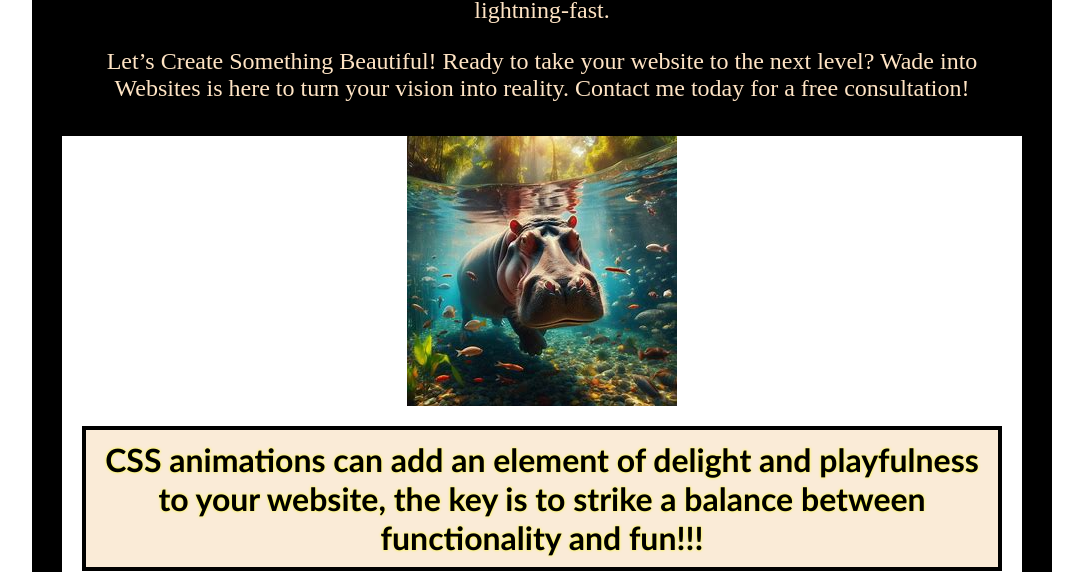
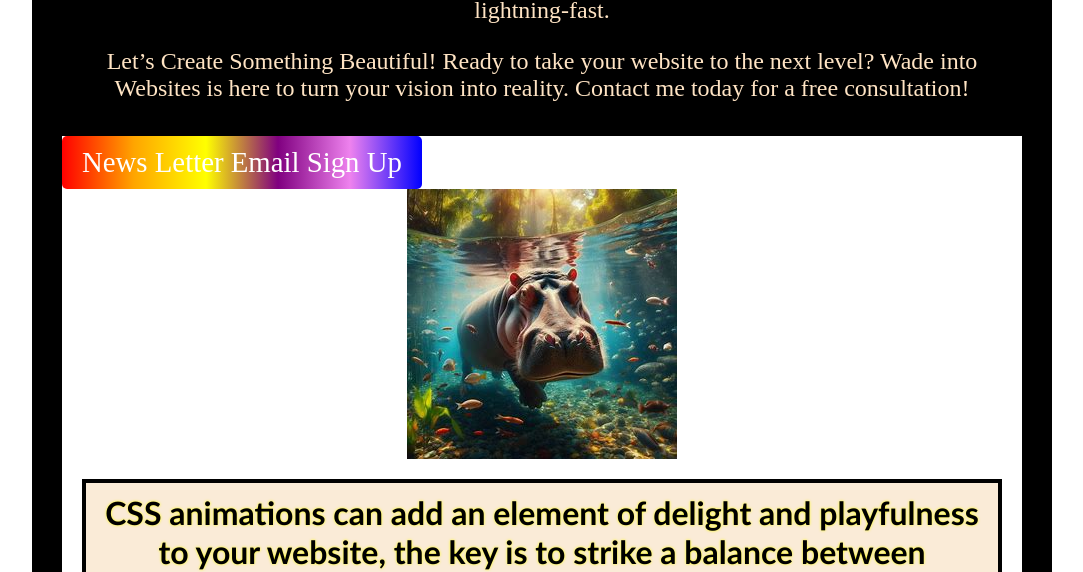
Before and after one commit to mouserdad54/wade.developer-site.html, a plain HTML site: page index.html in a window 1280 px wide. Shown: the part 1190-1762 px from the top of the page, without its empty margins (98-1181 px from the left). Drawn offline with Linux system fonts and the light colour scheme.

Commit message:
css animations

```diff
--- a/index.html
+++ b/index.html
@@ -56,6 +56,7 @@
 
 
 </div>
+<a href="https://tally.so/r/wb8jNe" class="btn-3d">News Letter Email Sign Up </a>
 <div class="image1" ><img src="swimminghippo.jpg"  style="width:100%;height:auto;"></div>
 <div class="words">CSS animations can add an element of delight and playfulness to your website,
     the key is to strike a balance between functionality and fun!!!</div>
--- a/stylesheet.css
+++ b/stylesheet.css
@@ -106,7 +106,38 @@ align-items: center;
         0 0 50px #00F556,
         0 0 60px #00F2FA;
 }
+.btn-3d {
+    display: inline-block;
+    padding: 10px 20px;
+    font-size: 1.8em;
+    color: #fff;
+    background: linear-gradient(to right, red,orange,yellow, purple,violet,blue);;
+    border: none;
+    border-radius: 5px;
+    text-decoration: none;
+    cursor: pointer;
+    transition: transform 0.2s, box-shadow  0 4px 8px rgba(0, 0, 0, 0.1);;
+  }
 
+  .btn-3d:hover {
+    transform: translateY(-25px);
+    box-shadow: 0 0 20px rgba(255, 69, 0, 0.6),
+    0 0 30px rgba(255, 140, 0, 0.6),
+    0 0 40px rgba(255, 69, 0, 0.6),
+    0 0 50px rgba(255, 140, 0, 0.6),
+    0 0 60px rgba(255, 69, 0, 0.6),
+    0 0 70px rgba(255, 140, 0, 0.6);
+  }
+
+  .btn-3d:active {
+    transform: translateY(-20px);
+    box-shadow: 0 0 20px rgba(255, 69, 0, 0.6),
+    0 0 30px rgba(255, 140, 0, 0.6),
+    0 0 40px rgba(255, 69, 0, 0.6),
+    0 0 50px rgba(255, 140, 0, 0.6),
+    0 0 60px rgba(255, 69, 0, 0.6),
+    0 0 70px rgba(255, 140, 0, 0.6);
+  }
 
 .aboutme{
     position:relative;
```
